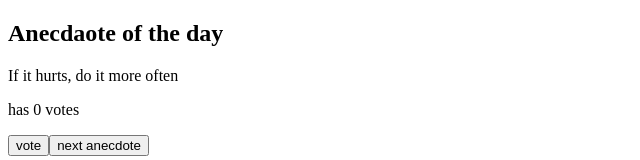
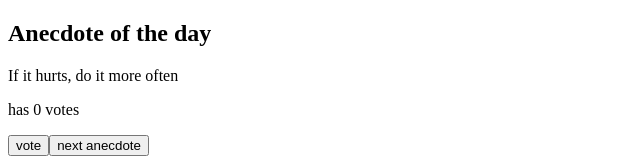
Before and after one commit to wilson-diaz/fullstackopen, a React (Create React App) app in the folder part1/anecdotes/: page / in a window 1280 px wide. Shown: the top 160 px of the page, without its empty margins (0-640 px from the left). Built offline with nearby package versions, Linux system fonts and the light colour scheme.

Commit message:
fix typo

```diff
--- a/part1/anecdotes/src/App.js
+++ b/part1/anecdotes/src/App.js
@@ -23,7 +23,7 @@ const App = () => {
 
   return (
     <div>
-      <h2>Anecdaote of the day</h2>
+      <h2>Anecdote of the day</h2>
       <p>{anecdotes[selected]}</p>
       <p>has {points[selected]} votes</p>
       <button onClick={vote}>vote</button>
```
